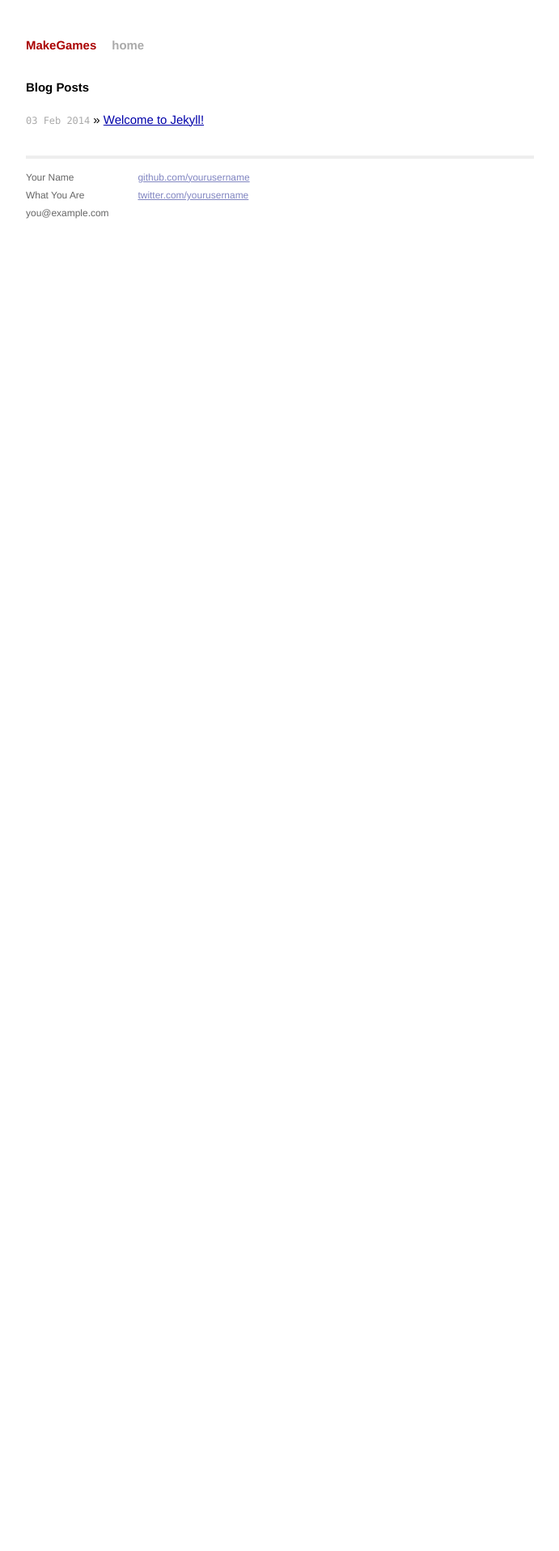
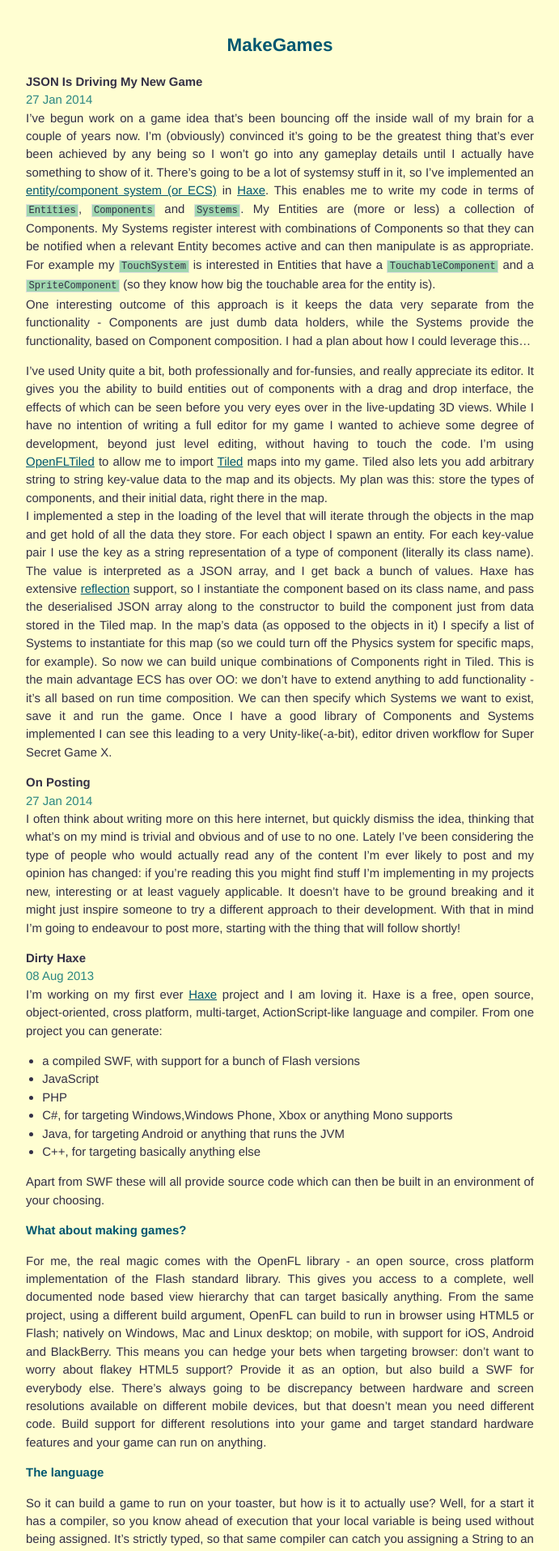
Before and after one commit to Schtee/schtee.github.io, a Jekyll site: the page built from index.html, in a window 1280 px wide. Shown: the top 1915 px of the page at 81% size, without its empty margins (294-985 px from the left). Built offline with Jekyll 4.4.1, drawn with Linux system fonts in a browser that asks for light colours; Markdown is read by kramdown in place of the engine named in the settings; the list of posts is cut into pages by our own code; before the commit the page ends 945 px from its top, so only the background shows below that; some of the changed text lies outside the part shown.

Commit message:
* Added posts from WordPress * Customised css & html

```diff
--- a/_config.yml
+++ b/_config.yml
@@ -1,3 +1,4 @@
 name: MakeGames
 markdown: redcarpet
 pygments: true
+paginate: 5
--- a/_layouts/default.html
+++ b/_layouts/default.html
@@ -18,7 +18,6 @@
         <div class="site">
           <div class="header">
             <h1 class="title"><a href="/">{{ site.name }}</a></h1>
-            <a class="extra" href="/">home</a>
           </div>
 
           {{ content }}
@@ -26,15 +25,7 @@
           <div class="footer">
             <div class="contact">
               <p>
-                Your Name<br />
-                What You Are<br />
-                you@example.com
-              </p>
-            </div>
-            <div class="contact">
-              <p>
-                <a href="https://github.com/yourusername">github.com/yourusername</a><br />
-                <a href="https://twitter.com/yourusername">twitter.com/yourusername</a><br />
+                Stephen <a href="http://www.twitter.com/schtee">"Schtee"</a> Taylor
               </p>
             </div>
           </div>
--- /dev/null
+++ b/_posts/2013-02-11-hello-the-internets.md
@@ -0,0 +1,19 @@
+---
+layout: post
+title: "Hello, The Internets"
+date: 2013-02-11
+---
+I'm currently developing a personal-project mobile game using [Cocos2d-x][], a cross platform port of the Cocos2d-iOS framework. I got as far as having a few graphical layers moving sprites on the screen when I got tired of 2d-x's weird Objective-C–shoehorned–into–C++ style, which encourages the use of static factory functions to create objects, when C++ already has constructors. I had also been reading a lot about Entity/Component (EC) systems for game development – a methodology that allows for game objects to be built up from collections of reusable components, and, relevantly, forces logic to be separated from display code. I thought this would be a great opportunity to implement my own EC system, as it would keep the nasty Object-C style code very localised and wouldn't spread to any parts of the game logic.
+
+This went really well – after writing and refining the EC framework, then coding some fundamental components and subsystems (such as SpriteRenderable and Position components and SpriteRenderer subsystem), I had a character I could set the world position of, and the SpriteRenderer subsystem would set the Cocos sprite's position accordingly. I went on to write the relevant components and subsystems to get the character moving around a tile base map, using the Cocos touch interface and all was good.
+
+Then I hit a problem. The game I'm developing needs a trigger system. An entity (e.g. a button) needs to trigger an action (e.g. a door opening). This requires the subsystem to track entities with Button components (the trigger) and entities with Position components (the entity that will cause the button to trigger) and consider them independently:
+
+    for each Entity with Button and Position: b
+        for each Entity with Position: p
+            if b.pos == p.pos
+                b.button.triggerAction()
+
+..which my current system doesn't support, so I'll have to add the concept of *or* and *and* operators to the class that defines the types a subsystem is interested in. I'll check back in when that's implemented and hopefully I'll have a nice, flexible event triggering system.
+
+[Cocos2d-x]: http://www.cocos2d-x.org
--- /dev/null
+++ b/_posts/2013-02-18-events-are-operational.md
@@ -0,0 +1,6 @@
+---
+layout: post
+title: "Events Are Operational"
+date: 2013-02-18
+---
+I have implemented my proposal outlined in the previous post and all it's working great. There's a base TriggerComponent class which holds a pointer to its action. PositionTriggerComponent extends TriggerComponent, and PositionTriggerSubSystem checks for objects occupying PositionTriggerComponent-Entities' tiles and sets the triggered flag on their Actions. Finally, classes inheriting from ActionSubsystem decide how to handle their actions being triggered. This is working for a simple DebugActionComponent/SubSystem but the idea should apply to anything else. Getting closer to being able to make a game.
--- /dev/null
+++ b/_posts/2013-08-08-dirty-haxe.md
@@ -0,0 +1,28 @@
+---
+title: Dirty Haxe
+layout: post
+date: 2013-08-08
+---
+I'm working on my first ever [Haxe](http://www.haxe.org) project and I am loving it. Haxe is a free, open source, object-oriented, cross platform, multi-target, ActionScript-like language and compiler. From one project you can generate:
+* a compiled SWF, with support for a bunch of Flash versions
+* JavaScript
+* PHP
+* C#, for targeting Windows,Windows Phone, Xbox or anything Mono supports
+* Java, for targeting Android or anything that runs the JVM
+* C++, for targeting basically anything else
+
+Apart from SWF these will all provide source code which can then be built in an environment of your choosing.
+
+What about making games?
+-
+For me, the real magic comes with the OpenFL library - an open source, cross platform implementation of the Flash standard library. This gives you access to a complete, well documented node based view hierarchy that can target basically anything. From the same project, using a different build argument, OpenFL can build to run in browser using HTML5 or Flash; natively on Windows, Mac and Linux desktop; on mobile, with support for iOS, Android and BlackBerry. This means you can hedge your bets when targeting browser: don't want to worry about flakey HTML5 support? Provide it as an option, but also build a SWF for everybody else. There's always going to be discrepancy between hardware and screen resolutions available on different mobile devices, but that doesn't mean you need different code. Build support for different resolutions into your game and target standard hardware features and your game can run on anything.
+
+The language
+-
+So it can build a game to run on your toaster, but how is it to actually use? Well, for a start it has a compiler, so you know ahead of execution that your local variable is being used without being assigned. It's strictly typed, so that same compiler can catch you assigning a String to an Int. It also makes good use of type inference so you still don't have to be too verbose with assignment. It supports generics for some sweet strictly-typed containers. It supports anonymous functions and function objects for super-convenient callbacks. It's got a thorough standard library with support for sockets, web requests, XML parsing, functional-style set manipulation and a bunch more. The standard library support varies depending on what's actually available on different platforms, but that's all covered in the [API docs](http://api.haxe.org/). I haven't had to touch too much of it for the project I've been working on, but the hash map implementation has served me well. Compile times are an oft-quoted boon of Haxe, and from my limited experience it seems great. My MacBook Air generates the JS target for my simple puzzle games in 2-3 seconds.
+
+I've struggled a little bit with debugging but that's mainly a result of targeting HTML5. The JavaScript debugger in Firefox is great but you're debugging a single monolithic JS file which is a different representation of your Haxe code, and then figuring out what  that actually translates to. I'll have to explore further if there's a way to debug something closer to the actual game code I wrote, ideally the Haxe code itself. Declarations are ECMAScript style, ``name:Type`` (e.g. ``var x:Int``), which I find a little off-putting as I spend most of my time in C-like languages, but I can cope!
+
+Conclusion
+-
+I use [Unity](http://www.unity3d.com) extensively, both at work and at home, and it's perfect for making cross-platform 3D games, making heavy use of the concept of scenes. I've made a few 2D games in Unity and it always feels like I'm fighting against it, shoehorning 2D elements into a 3D workflow. Haxe with OpenFL seems like a great code-centric alternative to Unity - you get all the benefits of write-once, deploy anywhere, plus the whole Flash standard library to drive your game's sprites. I'll definitely be using it for any small 2D games I make in the near future. Also having the option of targeting Flash is a nice bonus few other cross platform solutions still support!
--- /dev/null
+++ b/_posts/2014-01-27-json-is-driving-my-new-game.md
@@ -0,0 +1,10 @@
+---
+title: JSON Is Driving My New Game
+layout: post
+date: 2014-01-27 00:00:01
+---
+I've begun work on a game idea that's been bouncing off the inside wall of my brain for a couple of years now. I'm (obviously) convinced it's going to be the greatest thing that's ever been achieved by any being so I won't go into any gameplay details until I actually have something to show of it. There's going to be a lot of systemsy stuff in it, so I've implemented an [entity/component system (or ECS)](http://en.wikipedia.org/wiki/Entity_component_system) in [Haxe](http://haxe.org/). This enables me to write my code in terms of `Entities`, `Components` and `Systems`. My Entities are (more or less) a collection of Components. My Systems register interest with combinations of Components so that they can be notified when a relevant Entity becomes active and can then manipulate is as appropriate. For example my `TouchSystem` is interested in Entities that have a `TouchableComponent` and a `SpriteComponent` (so they know how big the touchable area for the entity is).
+One interesting outcome of this approach is it keeps the data very separate from the functionality - Components are just dumb data holders, while the Systems provide the functionality, based on Component composition. I had a plan about how I could leverage this...
+
+I've used Unity quite a bit, both professionally and for-funsies, and really appreciate its editor. It gives you the ability to build entities out of components with a drag and drop interface, the effects of which can be seen before you very eyes over in the live-updating 3D views. While I have no intention of writing a full editor for my game I wanted to achieve some degree of development, beyond just level editing, without having to touch the code. I'm using [OpenFLTiled](https://github.com/Kasoki/openfl-tiled) to allow me to import [Tiled](http://www.mapeditor.org) maps into my game. Tiled also lets you add arbitrary string to string key-value data to the map and its objects. My plan was this: store the types of components, and their initial data, right there in the map.
+I implemented a step in the loading of the level that will iterate through the objects in the map and get hold of all the data they store. For each object I spawn an entity. For each key-value pair I use the key as a string representation of a type of component (literally its class name). The value is interpreted as a JSON array, and I get back a bunch of values. Haxe has extensive [reflection](http://en.wikipedia.org/wiki/Reflection_%28computer_programming%29) support, so I instantiate the component based on its class name, and pass the deserialised JSON array along to the constructor to build the component just from data stored in the Tiled map. In the map's data (as opposed to the objects in it) I specify a list of Systems to instantiate for this map (so we could turn off the Physics system for specific maps, for example). So now we can build unique combinations of Components right in Tiled. This is the main advantage ECS has over OO: we don't have to extend anything to add functionality - it's all based on run time composition. We can then specify which Systems we want to exist, save it and run the game. Once I have a good library of Components and Systems implemented I can see this leading to a very Unity-like(-a-bit), editor driven workflow for Super Secret Game X.
--- /dev/null
+++ b/_posts/2014-01-27-on-posting.md
@@ -0,0 +1,7 @@
+---
+title: On Posting
+date: 2014-01-27 00:00:00
+layout: post
+---
+I often think about writing more on this here internet, but quickly dismiss the idea, thinking that what’s on my mind is trivial and obvious and of use to no one. Lately I’ve been considering the type of people who would actually read any of the content I’m ever likely to post and my opinion has changed: if you’re reading this you might find stuff I’m implementing in my projects new, interesting or at least vaguely applicable. It doesn’t have to be ground breaking and it might just inspire someone to try a different approach to their development.
+With that in mind I’m going to endeavour to post more, starting with the thing that will follow shortly!
--- a/_posts/2014-02-03-welcome-to-jekyll.markdown
+++ /dev/null
@@ -1,24 +0,0 @@
----
-layout: post
-title:  "Welcome to Jekyll!"
-date:   2014-02-03 23:00:49
-categories: jekyll update
----
-
-You'll find this post in your `_posts` directory - edit this post and re-build (or run with the `-w` switch) to see your changes!
-To add new posts, simply add a file in the `_posts` directory that follows the convention: YYYY-MM-DD-name-of-post.ext.
-
-Jekyll also offers powerful support for code snippets:
-
-{% highlight ruby %}
-def print_hi(name)
-  puts "Hi, #{name}"
-end
-print_hi('Tom')
-#=> prints 'Hi, Tom' to STDOUT.
-{% endhighlight %}
-
-Check out the [Jekyll docs][jekyll] for more info on how to get the most out of Jekyll. File all bugs/feature requests at [Jekyll's GitHub repo][jekyll-gh].
-
-[jekyll-gh]: https://github.com/mojombo/jekyll
-[jekyll]:    http://jekyllrb.com
--- a/css/main.css
+++ b/css/main.css
@@ -13,41 +13,23 @@
 html, body { height: 100%; }
 
 body {
-  background-color: #FFF;
+  background-color: #FFFED2;
+  color: #332F45;
   font: 13.34px Helvetica, Arial, sans-serif;
   font-size: small;
   text-align: center;
 }
 
 h1, h2, h3, h4, h5, h6 {
-  font-size: 100%; }
+  font-size: 100%;
+}
 
 h1 { margin-bottom: 1em; }
 p { margin: 1em 0; }
 
-a         { color: #00a; }
-a:hover   { color: #000; }
-a:visited { color: #a0a; }
-
-/*****************************************************************************/
-/*
-/* Home
-/*
-/*****************************************************************************/
-.posts {
-  list-style-type: none;
-  margin-bottom: 2em;
-}
-
-.posts li {
-  line-height: 1.75em;
-}
-
-.posts span {
-  color: #aaa;
-  font-family: Monaco, "Courier New", monospace;
-  font-size: 80%;
-}
+a         { color: #F26835; }
+a:hover   { color: #2A8782; }
+a:visited { color: #F26835; }
 
 /*****************************************************************************/
 /*
@@ -63,41 +45,49 @@
   line-height: 1.5em;
 }
 
+.header {
+   text-align: center;
+}
+
+.header h1 {
+   font-size: 150%;
+}
+
 .header a {
   font-weight: bold;
   text-decoration: none;
 }
 
-.title {
-  display: inline-block;
-  margin-bottom: 2em;
-}
-
-.title a {
-  color: #a00;
-}
-
-.title a:hover {
-  color: #000;
-}
-
 .header a.extra {
-  color: #aaa;
+  color: #F26835;
   margin-left: 1em;
 }
 
 .header a.extra:hover {
-  color: #000;
+  color: #2A8782;
+}
+
+.title {
+  display: inline-block;
+}
+
+.title a {
+  color: #015770;
+}
+
+.title a:hover {
+  color: #2A8782;
 }
 
 .meta {
-  color: #aaa;
+  color: #2A8782;
+  margin-top:0;
+  margin-bottom:-1em;
 }
 
 .footer {
   font-size: 80%;
-  color: #666;
-  border-top: 4px solid #eee;
+  color: #332F45;
   margin-top: 2em;
   overflow: hidden;
 }
@@ -130,7 +120,7 @@
 /* standard */
 .post pre {
   border: 1px solid #ddd;
-  background-color: #eef;
+  background-color: #9FD6AE;
   padding: 0 .4em;
 }
 
@@ -140,7 +130,7 @@
 
 .post code {
   border: 1px solid #ddd;
-  background-color: #eef;
+  background-color: #9FD6AE;
   padding: 0 .2em;
 }
 
@@ -158,3 +148,47 @@
 .post pre.terminal code {
   background-color: #333;
 }
+
+.post a {
+   color: #015770;
+}
+
+.post a:hover {
+   color: #2A8782;
+}
+
+.posts h2 {
+   margin-bottom: 0;
+}
+
+.site h2 {
+   color: #015770;
+}
+
+.site h2 a {
+   text-decoration: none;
+   color: #332F45;
+}
+
+.site h2 a:hover {
+  color: #2A8782;
+}
+
+.site p.continue {
+   margin-top: -1em;
+}
+
+/* Pagination */
+.site .pagination {
+   text-align: center
+}
+
+
+.site .pagination a {
+   text-decoration: none;
+   color: #015770;
+}
+
+.site .pagination a:hover {
+   color: #2A8782;
+}
--- a/index.html
+++ b/index.html
@@ -3,11 +3,38 @@
 title: MakeGames
 ---
 
-<div id="home">
-  <h1>Blog Posts</h1>
-  <ul class="posts">
-    {% for post in site.posts %}
-      <li><span>{{ post.date | date_to_string }}</span> &raquo; <a href="{{ post.url }}">{{ post.title }}</a></li>
-    {% endfor %}
-  </ul>
+<div class="posts">
+   {% for post in paginator.posts %}
+      <h2><a href="{{ post.url }}">{{ post.title }}</a></h2>
+      <p class="meta">{{ post.date | date_to_string }}</p>
+      <div class="post">
+         {{ post.content }}
+      </div>
+   {% endfor %}
+
+   {% if paginator.total_pages > 1 %}
+      <div class="pagination">
+         {% if paginator.previous_page %}
+            <a href="{{ paginator.previous_page_path | prepend: site.baseurl | replace: '//', '/' }}">&laquo; Prev</a>
+         {% else %}
+            <span>&laquo; Prev</span>
+         {% endif %}
+
+         {% for page in (1..paginator.total_pages) %}
+            {% if page == paginator.page %}
+               {{ page }}
+            {% elsif page == 1 %}
+               <a href="{{ '/index.html' | prepend: site.baseurl | replace: '//', '/' }}">{{ page }}</a>
+            {% else %}
+               <a href="{{ site.paginate_path | prepend: site.baseurl | replace: '//', '/' | replace: ':num', page }}">{{ page }}</a>
+            {% endif %}
+         {% endfor %}
+
+         {% if paginator.next_page %}
+            <a href="{{ paginator.next_page_path | prepend: site.baseurl | replace: '//', '/' }}">Next &raquo;</a>
+         {% else %}
+            <span>Next &raquo;</span>
+         {% endif %}
+      </div>
+   {% endif %}
 </div>
```
Also changed, not shown: 8 other files.
